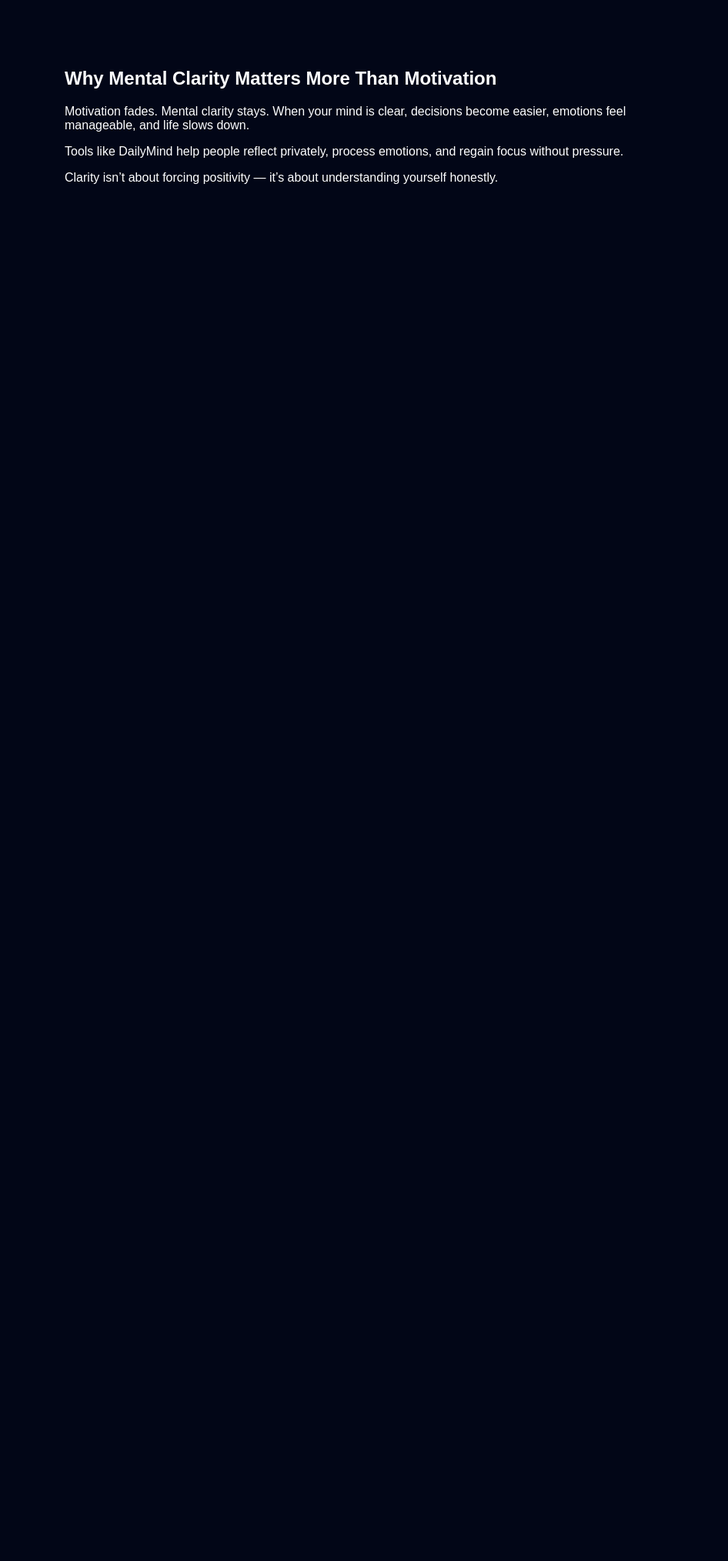
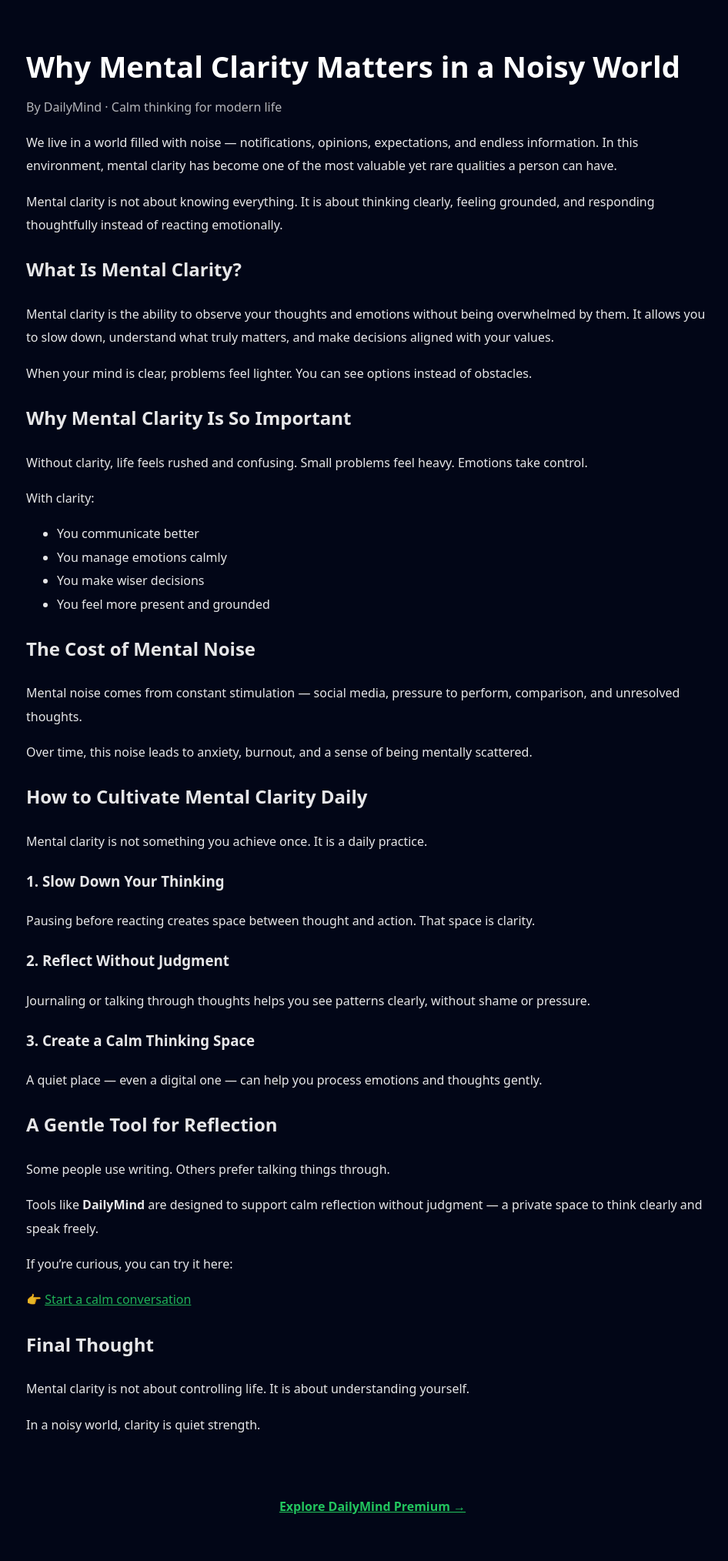
Before and after one commit to clarity-web-growth/dailymind_web, a Flask app: template Dailymind_web/templates/blog_mental_clarity.html in a window 1280 px wide. Shown: the whole page at 77% size, without its empty margins (156-1102 px from the left). Before the commit the page ends 239 px from the top, so only its background shows below. Run offline with Flask 3, Linux system fonts and the light colour scheme; the template is opened without the code that fills it, so the values that code supplies are empty.

Commit message:
Push to GitHub

```diff
--- a/Dailymind_web/templates/blog_mental_clarity.html
+++ b/Dailymind_web/templates/blog_mental_clarity.html
@@ -2,35 +2,170 @@
 <html lang="en">
 <head>
   <meta charset="UTF-8" />
-  <title>Why Mental Clarity Matters More Than Motivation</title>
 
-  <meta name="description" content="Mental clarity helps you think calmly, reduce emotional noise, and make better life decisions." />
-  <meta name="keywords" content="mental clarity, emotional balance, self reflection, AI journaling" />
+  <title>Why Mental Clarity Matters in a Noisy World | DailyMind</title>
+
+  <meta name="description" content="Mental clarity helps you think better, feel calmer, and make wiser decisions. Learn why clarity of mind matters and how to cultivate it daily." />
+
+  <meta name="keywords" content="mental clarity, clarity of mind, emotional clarity, self reflection, calm thinking" />
+
+  <meta name="author" content="DailyMind" />
+  <meta name="viewport" content="width=device-width, initial-scale=1.0" />
 
   <link rel="canonical" href="https://dailymind-web.onrender.com/blog/why-mental-clarity-matters" />
+  <link rel="stylesheet" href="/static/style.css" />
 </head>
 
-<body style="background:#020617;color:white;font-family:sans-serif;">
+<body style="background:#020617; color:white;">
 
-<section style="max-width:800px;margin:0 auto;padding:60px 20px;">
-  <h1>Why Mental Clarity Matters More Than Motivation</h1>
+<!-- ================= HEADER ================= -->
+<header style="
+  max-width: 900px;
+  margin: 60px auto 20px;
+  padding: 0 20px;
+">
+  <h1 style="font-size:2.4rem;">
+    Why Mental Clarity Matters in a Noisy World
+  </h1>
+
+  <p style="opacity:0.7;">
+    By DailyMind · Calm thinking for modern life
+  </p>
+</header>
+
+<!-- ================= CONTENT ================= -->
+<article style="
+  max-width: 900px;
+  margin: 0 auto 80px;
+  padding: 0 20px;
+  line-height: 1.9;
+  font-size: 16px;
+  opacity: 0.9;
+">
 
   <p>
-    Motivation fades. Mental clarity stays.
-    When your mind is clear, decisions become easier,
-    emotions feel manageable, and life slows down.
+    We live in a world filled with noise — notifications, opinions,
+    expectations, and endless information.
+    In this environment, mental clarity has become one of the most
+    valuable yet rare qualities a person can have.
   </p>
 
   <p>
-    Tools like DailyMind help people reflect privately,
-    process emotions, and regain focus without pressure.
+    Mental clarity is not about knowing everything.
+    It is about thinking clearly, feeling grounded, and responding
+    thoughtfully instead of reacting emotionally.
+  </p>
+
+  <h2>What Is Mental Clarity?</h2>
+
+  <p>
+    Mental clarity is the ability to observe your thoughts and emotions
+    without being overwhelmed by them.
+    It allows you to slow down, understand what truly matters,
+    and make decisions aligned with your values.
   </p>
 
   <p>
-    Clarity isn’t about forcing positivity —
-    it’s about understanding yourself honestly.
+    When your mind is clear, problems feel lighter.
+    You can see options instead of obstacles.
   </p>
-</section>
+
+  <h2>Why Mental Clarity Is So Important</h2>
+
+  <p>
+    Without clarity, life feels rushed and confusing.
+    Small problems feel heavy.
+    Emotions take control.
+  </p>
+
+  <p>
+    With clarity:
+  </p>
+
+  <ul>
+    <li>You communicate better</li>
+    <li>You manage emotions calmly</li>
+    <li>You make wiser decisions</li>
+    <li>You feel more present and grounded</li>
+  </ul>
+
+  <h2>The Cost of Mental Noise</h2>
+
+  <p>
+    Mental noise comes from constant stimulation —
+    social media, pressure to perform, comparison, and unresolved thoughts.
+  </p>
+
+  <p>
+    Over time, this noise leads to anxiety, burnout,
+    and a sense of being mentally scattered.
+  </p>
+
+  <h2>How to Cultivate Mental Clarity Daily</h2>
+
+  <p>
+    Mental clarity is not something you achieve once.
+    It is a daily practice.
+  </p>
+
+  <h3>1. Slow Down Your Thinking</h3>
+  <p>
+    Pausing before reacting creates space between thought and action.
+    That space is clarity.
+  </p>
+
+  <h3>2. Reflect Without Judgment</h3>
+  <p>
+    Journaling or talking through thoughts helps you see patterns clearly,
+    without shame or pressure.
+  </p>
+
+  <h3>3. Create a Calm Thinking Space</h3>
+  <p>
+    A quiet place — even a digital one —
+    can help you process emotions and thoughts gently.
+  </p>
+
+  <h2>A Gentle Tool for Reflection</h2>
+
+  <p>
+    Some people use writing.
+    Others prefer talking things through.
+  </p>
+
+  <p>
+    Tools like <strong>DailyMind</strong> are designed
+    to support calm reflection without judgment —
+    a private space to think clearly and speak freely.
+  </p>
+
+  <p>
+    If you’re curious, you can try it here:
+  </p>
+
+  <p>
+    👉 <a href="/dashboard" style="color:#22c55e;">Start a calm conversation</a>
+  </p>
+
+  <h2>Final Thought</h2>
+
+  <p>
+    Mental clarity is not about controlling life.
+    It is about understanding yourself.
+  </p>
+
+  <p>
+    In a noisy world, clarity is quiet strength.
+  </p>
+
+</article>
+
+<!-- ================= FOOTER CTA ================= -->
+<footer style="text-align:center; padding-bottom:60px;">
+  <a href="/pricing" style="color:#22c55e; font-weight:600;">
+    Explore DailyMind Premium →
+  </a>
+</footer>
 
 </body>
 </html>
```
